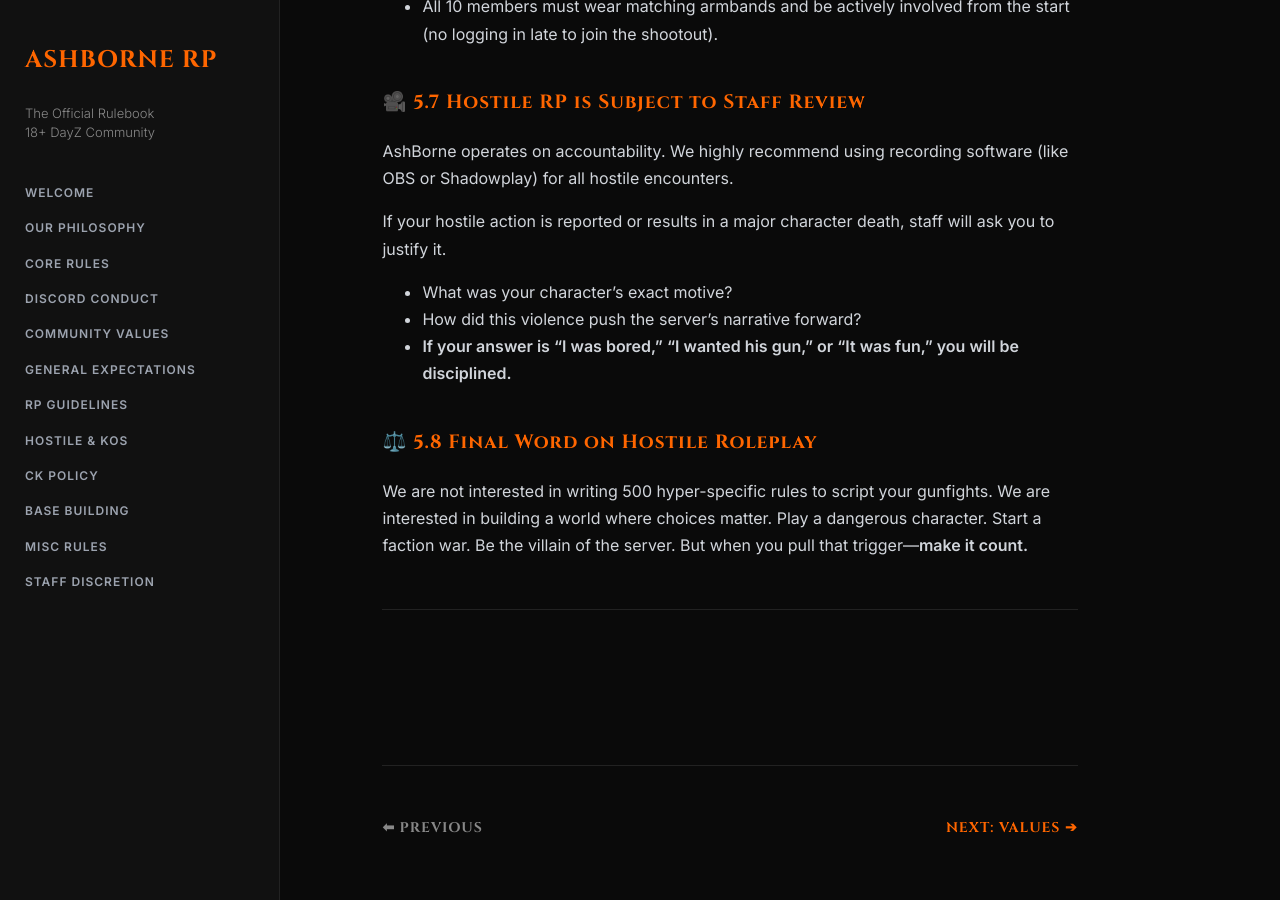
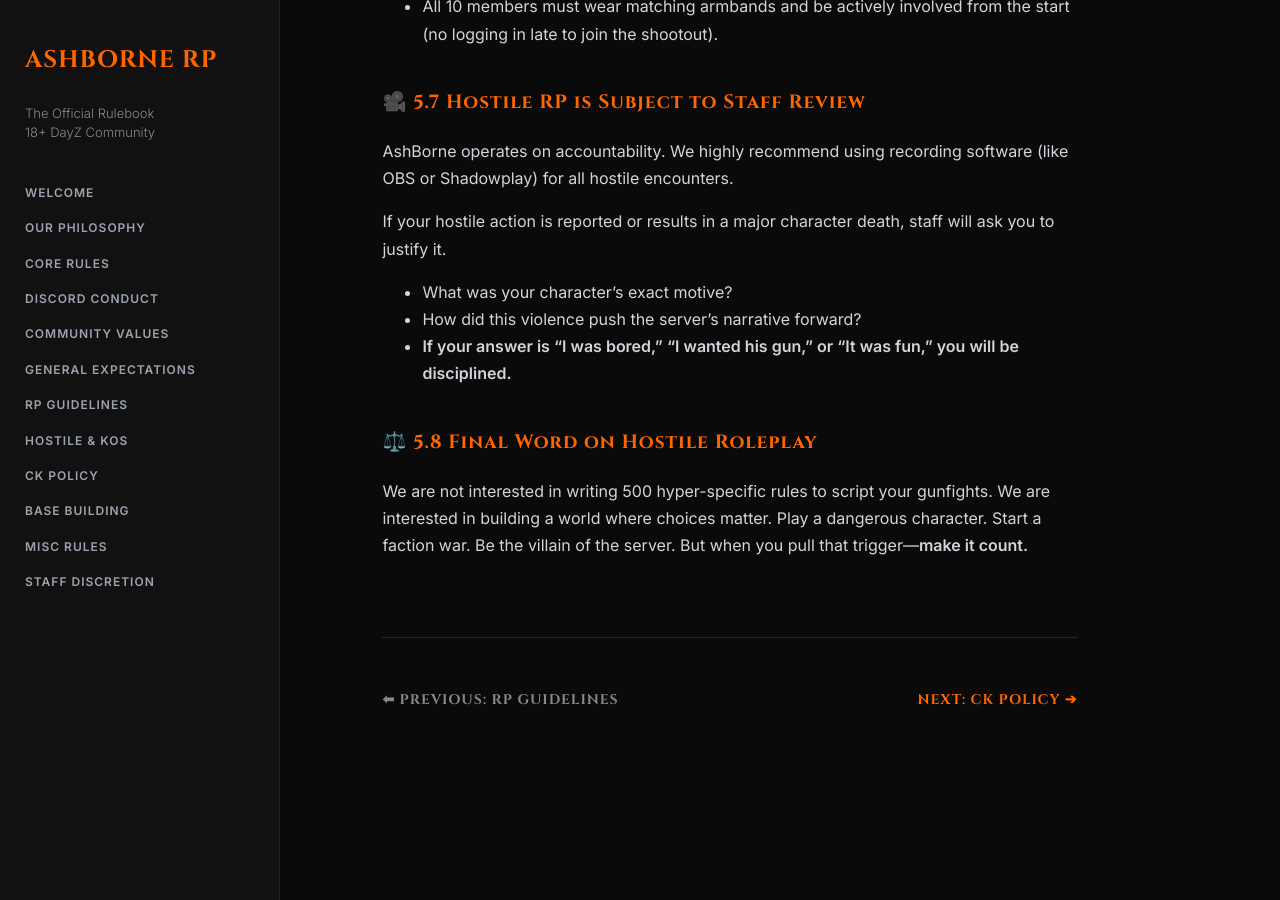
Before and after one commit to AshBorneRP/AshBorne-Rules, a Jekyll site: the page built from hostile-roleplay.md, in a window 1280 px wide and 900 px high, scrolled down 2862 px. Built offline with Jekyll 4.4.1, drawn with Linux system fonts in a browser that asks for light colours; our own code applies the rules of GitHub Pages for plain Markdown files; after the commit the page ends 3673 px from its top, so only the background shows below that.

Commit message:
Update hostile-roleplay.md

```diff
--- a/hostile-roleplay.md
+++ b/hostile-roleplay.md
@@ -77,12 +77,9 @@ If your hostile action is reported or results in a major character death, staff
 We are not interested in writing 500 hyper-specific rules to script your gunfights. We are interested in building a world where choices matter.
 Play a dangerous character. Start a faction war. Be the villain of the server.
 But when you pull that trigger—**make it count.**
-
----
-
 <br><br>
-<hr>
-<div style="display: flex; justify-content: space-between; font-family: 'Cinzel', serif; font-size: 14px; letter-spacing: 1px;">
-    <a href="./" style="text-decoration: none; color: #888;">⬅ PREVIOUS</a>
-    <a href="community-values" style="text-decoration: none; color: #ff6600;">NEXT: VALUES ➔</a>
+<hr style="margin-top: 50px; border: 0; border-top: 1px solid #222;">
+<div style="display: flex; justify-content: space-between; font-family: 'Cinzel', serif; font-size: 14px; letter-spacing: 1px; margin-bottom: 40px;">
+    <a href="roleplay-guidelines.html" style="text-decoration: none; color: #888;">⬅ PREVIOUS: RP GUIDELINES</a>
+    <a href="character-kill-policy.html" style="text-decoration: none; color: #ff6600;">NEXT: CK POLICY ➔</a>
 </div>
```
